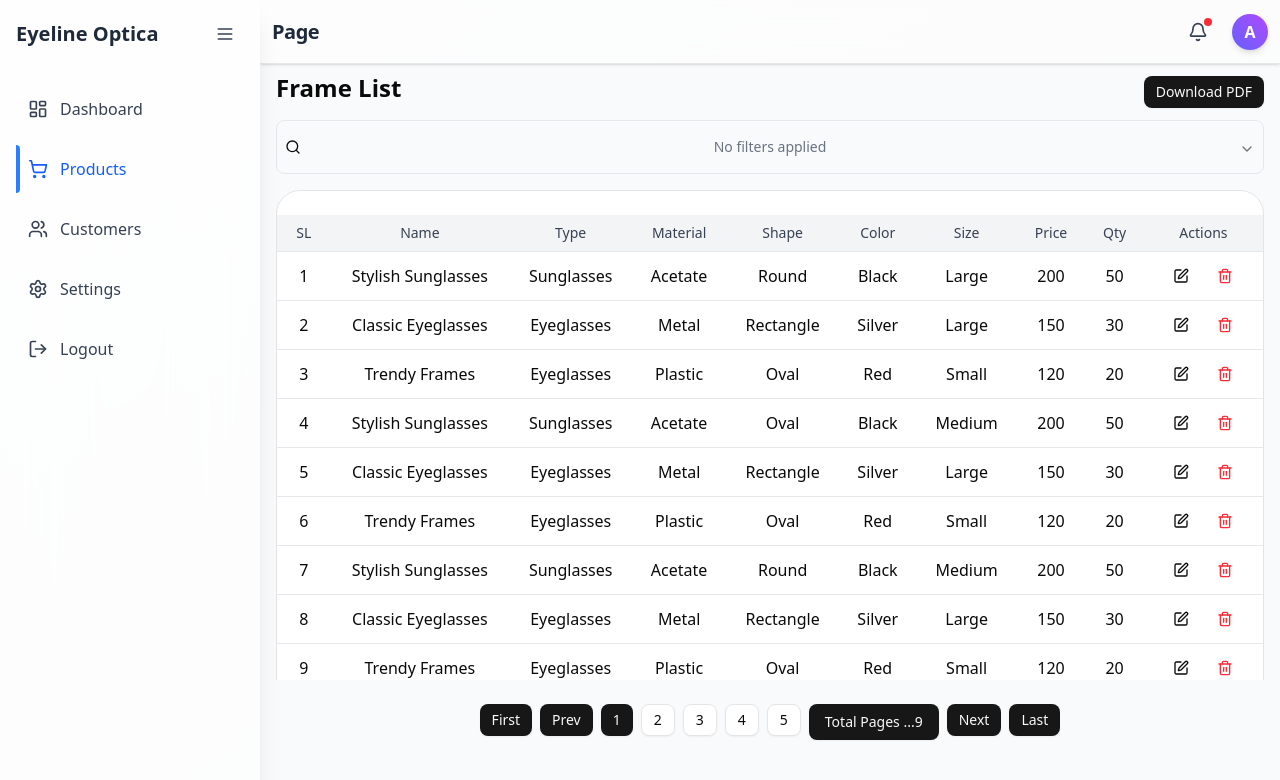
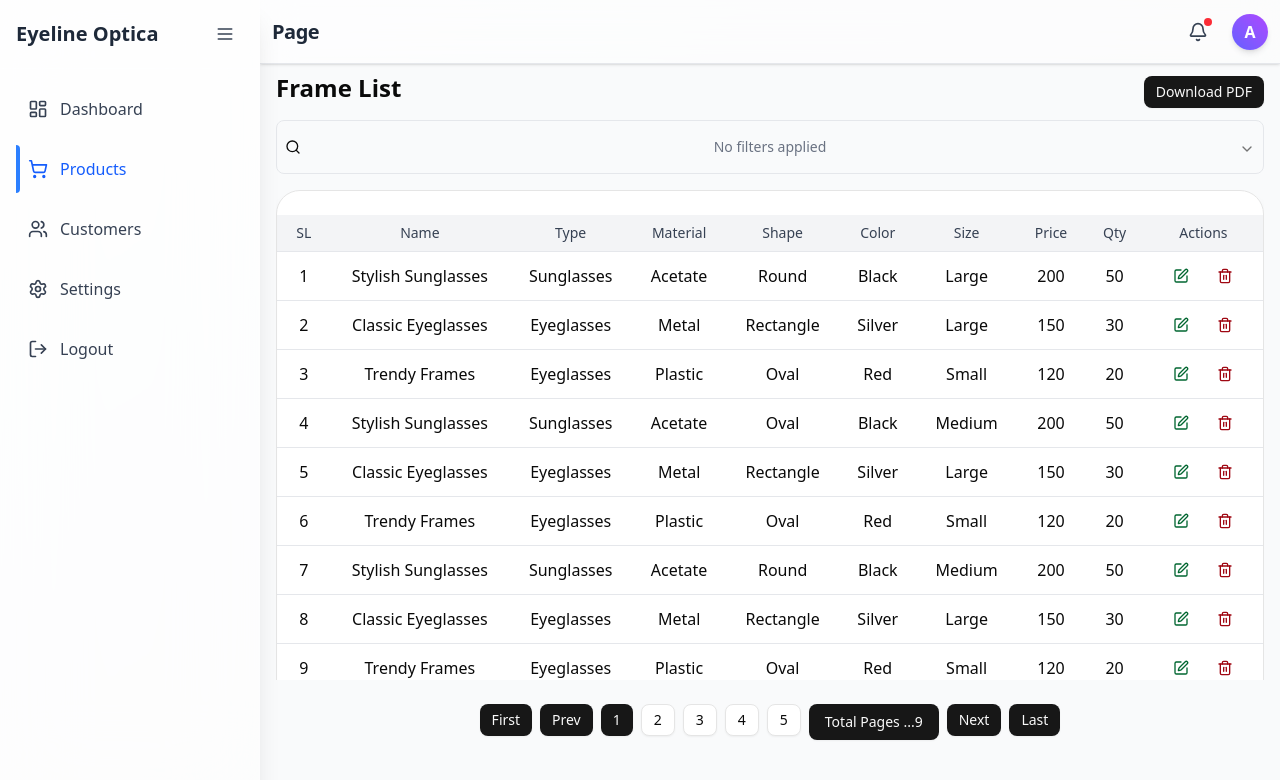
Before and after one commit to akilinjamam/eyeline-optica-cms-demo, a React (Vite) app: page /dashboard/frame_list in a window 1280 px wide. Shown: the top 780 px of the page. Built offline with nearby package versions, Linux system fonts and the light colour scheme.

Commit message:
file-is-updated

```diff
--- a/src/components/dashboard/products/FrameList/FrameList.tsx
+++ b/src/components/dashboard/products/FrameList/FrameList.tsx
@@ -6,8 +6,9 @@ import type { Frame } from "../../../../types/interface";
 import Pagination from "../../../../reusableComponent/Pagination";
 import Table from "../../../../reusableComponent/Table";
 import { sampleData } from "../../../../dummyData/dummyData";
-import type { TableColumn } from "../../../../types/type";
+import type { ActionColumn, TableColumn } from "../../../../types/type";
 import Filteration from "../../../../reusableComponent/filteration";
+import { Edit, Trash2 } from "lucide-react";
 
 const FrameList = () => {
 
@@ -59,9 +60,6 @@ const FrameList = () => {
     doc.save("frame-list.pdf");
   };
 
-
-
-
   const columns: TableColumn[] = [
   { key: "id", label: "SL", align: "center" },
   { key: "name", label: "Name", align: "center" },
@@ -83,12 +81,10 @@ const FrameList = () => {
   const [paginatedData, setPaginatedData] = useState<Frame[]>([])
   const [page, setPage] = useState(1);
 
-  const [minPrice, setMinPrice] = useState(""); // New state
-  const [maxPrice, setMaxPrice] = useState(""); // New state
+  const [minPrice, setMinPrice] = useState("");
+  const [maxPrice, setMaxPrice] = useState("");
   const [color, setColor] = useState("all");
 
-
-  // Reset page when filters/search change
   useEffect(() => {
     setPage(1);
   }, [search, filterType, filterMaterial, filterShape]);
@@ -186,6 +182,19 @@ const FrameList = () => {
     },
   ]
 
+  const actionColumns: ActionColumn[] = [
+  {
+    logo: <Edit className="w-4 h-4 text-green-800"/>,
+    type: "edit",
+    render: handleEdit
+  },
+  {
+    logo: <Trash2 className="w-4 h-4 text-red-800"/>,
+    type: "delete",
+    render: handleDelete
+  },
+]
+
   return (
     <div className="px-4 py-2 bg-gray-50 min-h-screen">
         <div className="flex items-center justify-between">
@@ -201,7 +210,7 @@ const FrameList = () => {
        <Filteration filterSummary={filterSummary} search={search} setSearch={setSearch} setMaxPrice={setMaxPrice} setMinPrice={setMinPrice} maxPrice={maxPrice} minPrice={minPrice} filters={filters} showPriceRange={true}/>
 
         {/* Table */}
-        <Table column={columns} paginatedData={paginatedData} handleEdit={handleEdit} handleDelete={handleDelete} />
+        <Table column={columns} paginatedData={paginatedData}  actionColumn={actionColumns}/>
       </div>
         {/* Pagination */}
        <Pagination page={page} setPage={setPage} filteredFrames={filteredFrames} setPaginatedData={setPaginatedData}/>
--- a/src/reusableComponent/Table.tsx
+++ b/src/reusableComponent/Table.tsx
@@ -4,11 +4,10 @@ import { Card, CardContent } from "../components/ui/card";
 import { ScrollArea } from "../components/ui/scroll-area";
 import { Tooltip, TooltipContent, TooltipTrigger } from "../components/ui/tooltip";
 import { Button } from "../components/ui/button";
-import { Edit, Trash2 } from "lucide-react";
 import type { Frame, ITableInfo } from "../types/interface";
-import type { TableColumn } from "../types/type";
+import type { ActionColumn, TableColumn } from "../types/type";
 
-const Table = ({ paginatedData, handleDelete, handleEdit, column }: ITableInfo) => {
+const Table = ({ paginatedData, column, actionColumn }: ITableInfo) => {
   return (
     <ScrollArea className="h-[calc(100vh-390px)] lg:h-[calc(100vh-200px)]">
       {/* Desktop / Tablet Table */}
@@ -43,23 +42,22 @@ const Table = ({ paginatedData, handleDelete, handleEdit, column }: ITableInfo)
                       {/* Actions column */}
                       <td className="px-4 py-2 flex justify-center gap-2">
                         <TooltipProvider>
-                          <Tooltip>
+                         {
+                          actionColumn.map((action:ActionColumn) => {
+                            return (
+                               <Tooltip>
                             <TooltipTrigger asChild>
-                              <Button variant="ghost" size="sm" onClick={() => handleEdit(row.id)}>
-                                <Edit className="w-4 h-4" />
+                              <Button variant="ghost" size="sm" onClick={() => action.render(row.id)}>
+                                {action.logo}
                               </Button>
                             </TooltipTrigger>
                             <TooltipContent>Edit</TooltipContent>
                           </Tooltip>
+                            )
+                          })
+                         }
 
-                          <Tooltip>
-                            <TooltipTrigger asChild>
-                              <Button variant="ghost" size="sm" onClick={() => handleDelete(row.id)}>
-                                <Trash2 className="w-4 h-4 text-red-500" />
-                              </Button>
-                            </TooltipTrigger>
-                            <TooltipContent>Delete</TooltipContent>
-                          </Tooltip>
+
                         </TooltipProvider>
                       </td>
                     </tr>
@@ -85,12 +83,14 @@ const Table = ({ paginatedData, handleDelete, handleEdit, column }: ITableInfo)
                 ))}
 
                 <div className="flex gap-2 mt-2">
-                  <Button variant="ghost" size="sm" onClick={() => handleEdit(row.id)}>
-                    <Edit className="w-4 h-4" />
+                  {
+                    actionColumn.map((action:ActionColumn) => (
+                      <Button variant="ghost" size="sm" onClick={() => action.render(row.id)}>
+                    {action.logo}
                   </Button>
-                  <Button variant="ghost" size="sm" onClick={() => handleDelete(row.id)}>
-                    <Trash2 className="w-4 h-4 text-red-500" />
-                  </Button>
+                    ))
+                  }
+
                 </div>
               </div>
             </CardContent>
--- a/src/types/interface/index.ts
+++ b/src/types/interface/index.ts
@@ -1,4 +1,4 @@
-import type { TableColumn, THandler } from "../type";
+import type { ActionColumn, TableColumn } from "../type";
 
 export interface Frame {
   id: number;
@@ -14,7 +14,6 @@ export interface Frame {
 
 export interface ITableInfo {
   paginatedData: Frame[];
-  handleEdit: THandler;
-  handleDelete: THandler;
   column: TableColumn[];
+  actionColumn: ActionColumn[];
 }
```
Also changed, not shown: src/types/type/index.ts (+7 -0 lines).
